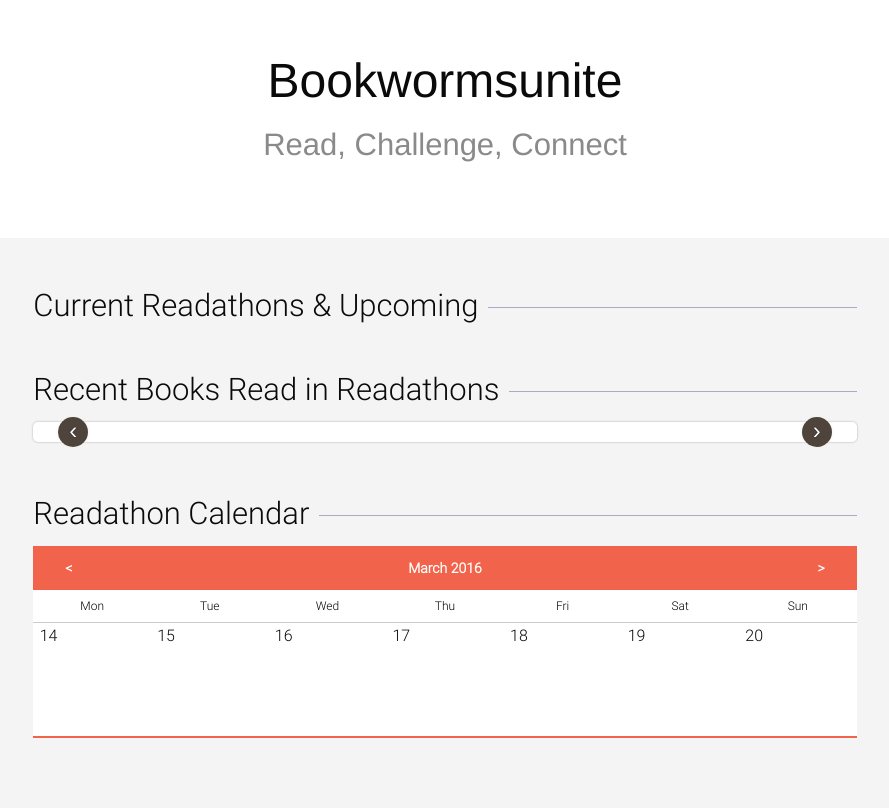
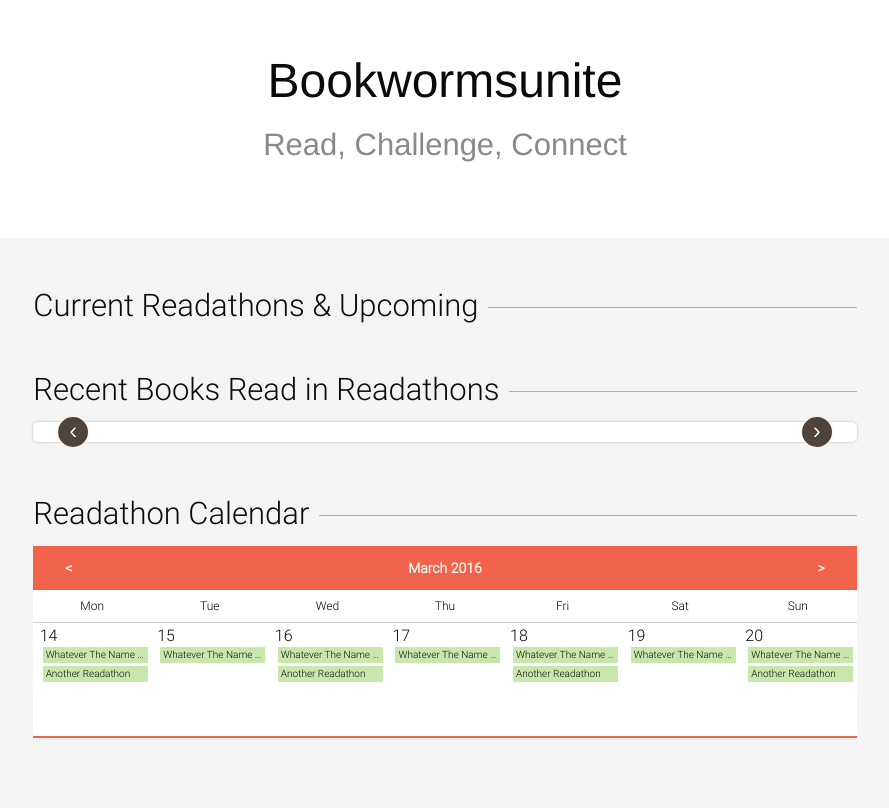
Before and after one commit to mspj/ITech, a Django app: page / in a window 1280 px wide. Shown: the part 55-863 px from the top of the page, without its empty margins (195-1084 px from the left). Run offline with Django 3.2, Linux system fonts and the light colour scheme; data that the repository does not hold is empty.

Commit message:
add sample calendar readathon flag -Pim

```diff
--- a/templates/bookwormsunite/index.html
+++ b/templates/bookwormsunite/index.html
@@ -85,7 +85,20 @@
 
                     <li class="week">
                         {% for dayobj in calendar_obj %}
-                            <div class="large-1 day">{{ dayobj.day|date:"d" }}</div>
+                            <div class="large-1 day">
+                                <div>{{ dayobj.day|date:"d" }}</div>
+
+                                <div style="background-color: rgba(146, 207, 92, 0.5); margin: 3px; padding: 3px; font-size: 10px; height: 1rem; width: 100%; white-space: nowrap; overflow: hidden; text-overflow: ellipsis">
+                                    Whatever The Name Readathon
+                                </div>
+
+                                {% if forloop.counter0|divisibleby:2 %}
+                                    <div style="background-color: rgba(146, 207, 92, 0.5); margin: 3px; padding: 3px; font-size: 10px; height: 1rem; width: 100%; white-space: nowrap; overflow: hidden; text-overflow: ellipsis">
+                                        Another Readathon
+                                    </div>
+                                {% endif %}
+
+                            </div>
                         {% endfor %}
                     </li>
 
```
